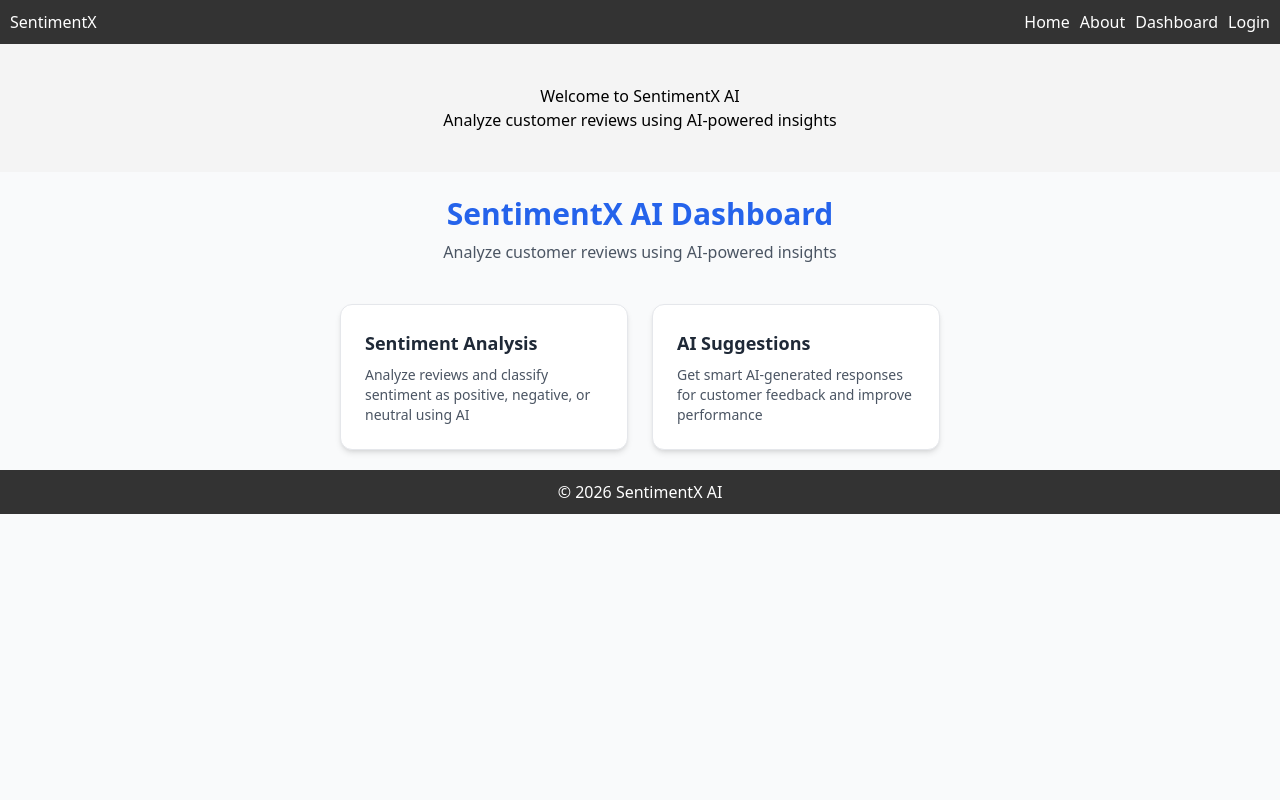
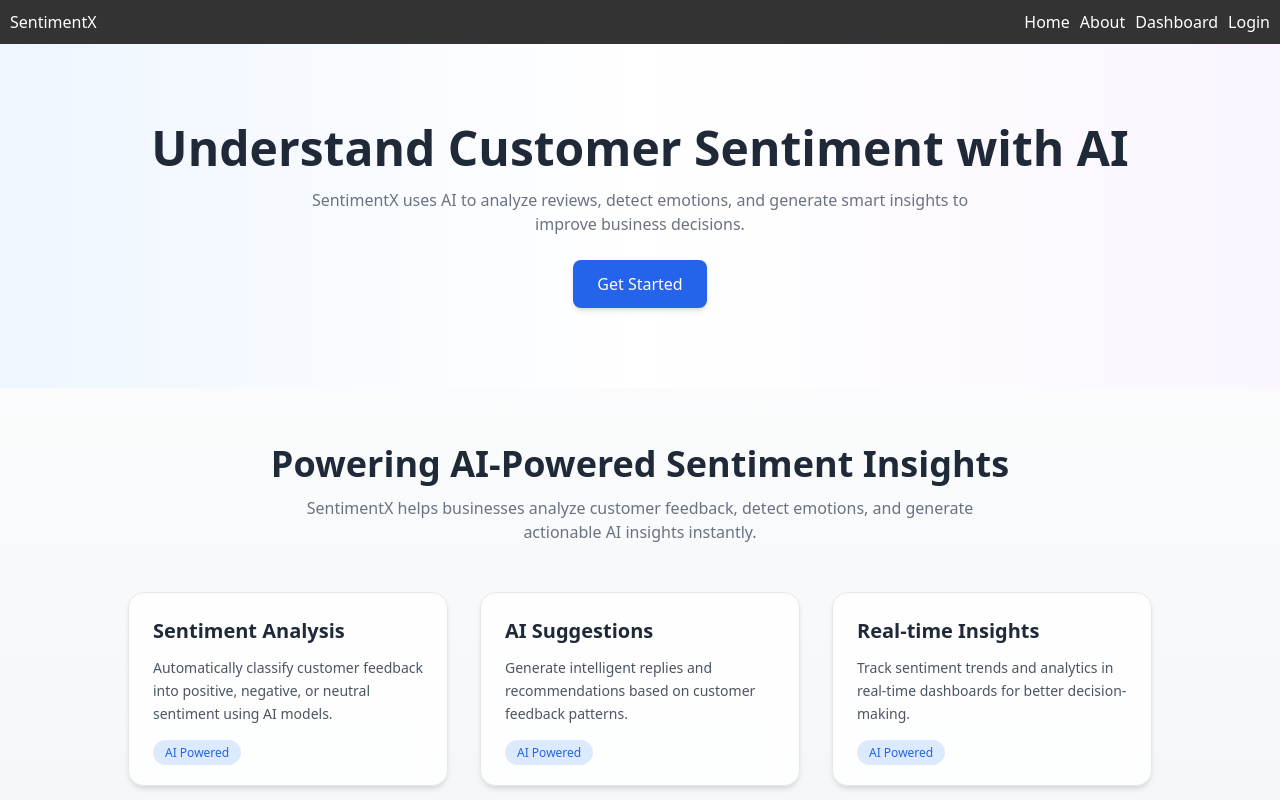
Before and after one commit to riddhimagairola/sentimentx-ai, a React (Create React App) app: page / in a window 1280 px wide. Shown: the top 800 px of the page. Built offline with nearby package versions, Linux system fonts and the light colour scheme.

Commit message:
feat: redesign login page with modern UI and navigation links

```diff
--- a/src/components/Card.js
+++ b/src/components/Card.js
@@ -1,12 +1,20 @@
 function Card({ title = "Untitled", description = "No description available" }) {
   return (
-    <div className="bg-white border border-gray-200 shadow-md rounded-xl p-6 w-72 hover:shadow-xl transition duration-300">
-      <h3 className="text-lg font-semibold text-gray-800 mb-2">
+    <div className="bg-white/80 backdrop-blur-md border border-gray-200 shadow-md rounded-2xl p-6 w-80 hover:shadow-2xl hover:-translate-y-2 transition duration-300">
+
+      <h3 className="text-xl font-semibold text-gray-800 mb-3">
         {title}
       </h3>
-      <p className="text-gray-600 text-sm">
+
+      <p className="text-gray-600 text-sm leading-relaxed">
         {description}
       </p>
+
+      <div className="mt-5">
+        <span className="text-xs px-3 py-1 bg-blue-100 text-blue-600 rounded-full">
+          AI Powered
+        </span>
+      </div>
     </div>
   );
 }
--- a/src/components/Hero.js
+++ b/src/components/Hero.js
@@ -1,12 +1,17 @@
 function Hero() {
   return (
-    <div style={{
-      padding: "40px",
-      background: "#f4f4f4",
-      textAlign: "center"
-    }}>
-      <h1>Welcome to SentimentX AI</h1>
-      <p>Analyze customer reviews using AI-powered insights</p>
+    <div className="text-center py-20 bg-gradient-to-r from-blue-50 via-white to-purple-50">
+      <h2 className="text-5xl font-bold text-gray-800">
+        Understand Customer Sentiment with AI
+      </h2>
+
+      <p className="text-gray-500 mt-4 max-w-2xl mx-auto">
+        SentimentX uses AI to analyze reviews, detect emotions, and generate smart insights to improve business decisions.
+      </p>
+
+      <button className="mt-6 px-6 py-3 bg-blue-600 text-white rounded-lg shadow-md hover:bg-blue-700 transition">
+        Get Started
+      </button>
     </div>
   );
 }
--- a/src/pages/Home.js
+++ b/src/pages/Home.js
@@ -5,28 +5,57 @@ import Footer from "../components/Footer";
 
 function Home() {
   return (
-    <div className="min-h-screen bg-gray-50">
+    <div className="min-h-screen bg-gradient-to-b from-white via-gray-50 to-gray-100">
+
       <Navbar />
+
+      {/* Hero Section */}
       <Hero />
 
-      <h1 className="text-3xl font-bold text-center text-blue-600 mt-6">
-        SentimentX AI Dashboard
-      </h1>
+      {/* Stats / Highlight Section */}
+      <div className="text-center mt-14 px-4">
+        <h1 className="text-4xl font-bold text-gray-800">
+          Powering AI-Powered Sentiment Insights
+        </h1>
+        <p className="text-gray-500 mt-3 max-w-2xl mx-auto">
+          SentimentX helps businesses analyze customer feedback, detect emotions,
+          and generate actionable AI insights instantly.
+        </p>
+      </div>
 
-      <p className="text-center text-gray-600 mt-2">
-        Analyze customer reviews using AI-powered insights
-      </p>
+      {/* Feature Cards Section */}
+      <div className="flex flex-wrap justify-center gap-8 mt-12 px-6">
 
-      <div className="flex flex-wrap justify-center gap-6 mt-10 px-4">
         <Card
           title="Sentiment Analysis"
-          description="Analyze reviews and classify sentiment as positive, negative, or neutral using AI"
+          description="Automatically classify customer feedback into positive, negative, or neutral sentiment using AI models."
         />
 
         <Card
           title="AI Suggestions"
-          description="Get smart AI-generated responses for customer feedback and improve performance"
+          description="Generate intelligent replies and recommendations based on customer feedback patterns."
         />
+
+        <Card
+          title="Real-time Insights"
+          description="Track sentiment trends and analytics in real-time dashboards for better decision-making."
+        />
+
+      </div>
+
+      {/* Bottom CTA Section */}
+      <div className="text-center mt-16 px-6">
+        <h2 className="text-2xl font-semibold text-gray-800">
+          Start analyzing smarter today 🚀
+        </h2>
+
+        <p className="text-gray-500 mt-2">
+          Upgrade customer experience with AI-powered feedback analysis.
+        </p>
+
+        <button className="mt-5 px-6 py-3 bg-blue-600 text-white rounded-lg shadow-md hover:bg-blue-700 transition">
+          Get Started
+        </button>
       </div>
 
       <Footer />
--- a/src/pages/Login.js
+++ b/src/pages/Login.js
@@ -1,12 +1,69 @@
 import Navbar from "../components/Navbar";
 import Footer from "../components/Footer";
+import { Link } from "react-router-dom";
 
 function Login() {
   return (
-    <div>
+    <div className="min-h-screen flex flex-col bg-gradient-to-br from-blue-50 via-white to-purple-50">
+
       <Navbar />
-      <h1>Login</h1>
-      <p>Login to access your dashboard.</p>
+
+      {/* Center Content */}
+      <div className="flex-1 flex items-center justify-center px-4">
+
+        <div className="w-full max-w-md bg-white/80 backdrop-blur-md shadow-xl rounded-2xl p-8 border border-gray-200">
+
+          {/* Title */}
+          <h1 className="text-3xl font-bold text-center text-gray-800">
+            Welcome Back
+          </h1>
+
+          <p className="text-center text-gray-500 mt-2">
+            Login to access your SentimentX dashboard
+          </p>
+
+          {/* Form */}
+          <form className="mt-8 space-y-4">
+
+            <input
+              type="email"
+              placeholder="Email"
+              className="w-full px-4 py-3 border border-gray-300 rounded-lg focus:outline-none focus:ring-2 focus:ring-blue-400"
+            />
+
+            <input
+              type="password"
+              placeholder="Password"
+              className="w-full px-4 py-3 border border-gray-300 rounded-lg focus:outline-none focus:ring-2 focus:ring-blue-400"
+            />
+
+            <button
+              type="submit"
+              className="w-full bg-blue-600 text-white py-3 rounded-lg font-semibold hover:bg-blue-700 transition"
+            >
+              Login
+            </button>
+
+          </form>
+
+          {/* Navigation Links */}
+          <div className="flex justify-center gap-6 mt-6 text-sm text-blue-600">
+            <Link to="/" className="hover:underline">Home</Link>
+            <Link to="/about" className="hover:underline">About</Link>
+            <Link to="/dashboard" className="hover:underline">Dashboard</Link>
+          </div>
+
+          {/* Footer text */}
+          <p className="text-sm text-center text-gray-500 mt-6">
+            Don’t have an account?{" "}
+            <span className="text-blue-600 cursor-pointer hover:underline">
+              Sign up
+            </span>
+          </p>
+
+        </div>
+      </div>
+
       <Footer />
     </div>
   );
```
